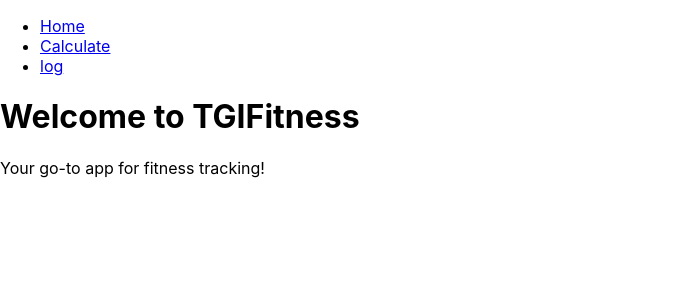
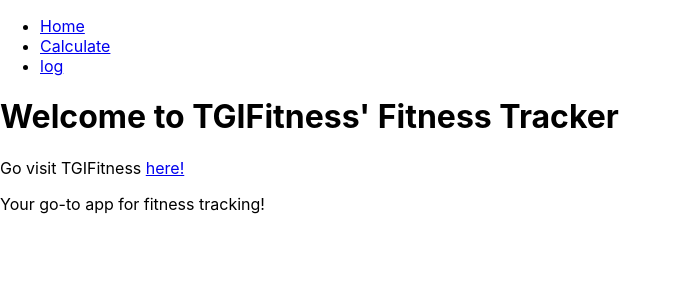
Before and after one commit to ImFilinico/TGIFitnessApp, a React (Create React App) app in the folder frontend/: page / in a window 1280 px wide. Shown: the top 300 px of the page, without its empty margins (0-682 px from the left). Built offline with nearby package versions, Linux system fonts and the light colour scheme.

Commit message:
added link

```diff
--- a/frontend/src/pages/Calculator/calculator.js
+++ b/frontend/src/pages/Calculator/calculator.js
@@ -4,7 +4,7 @@
   return (
     <div>
       <h1>Fitness Calculator</h1>
-      <p>Use our calculator to track your fitness metrics.</p>
+      <p>You didn't go to the gym to do math! Let us crank the numbers for you!</p>
     </div>
   );
 };
--- a/frontend/src/pages/Home/home.js
+++ b/frontend/src/pages/Home/home.js
@@ -3,7 +3,8 @@
 const Home = () => {
   return (
     <div>
-      <h1>Welcome to TGIFitness</h1>
+      <h1>Welcome to TGIFitness' Fitness Tracker</h1>
+      <p>Go visit TGIFitness <a href="https://tgifitness.net/?sca_ref=6476147.zrjEk8PPLJx">here!</a> </p>
       <p>Your go-to app for fitness tracking!</p>
     </div>
   );
```
